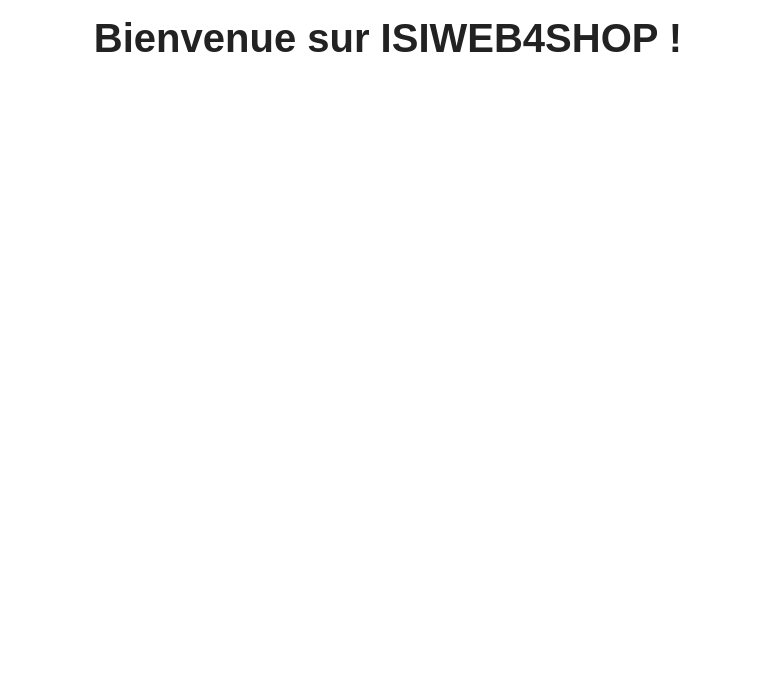
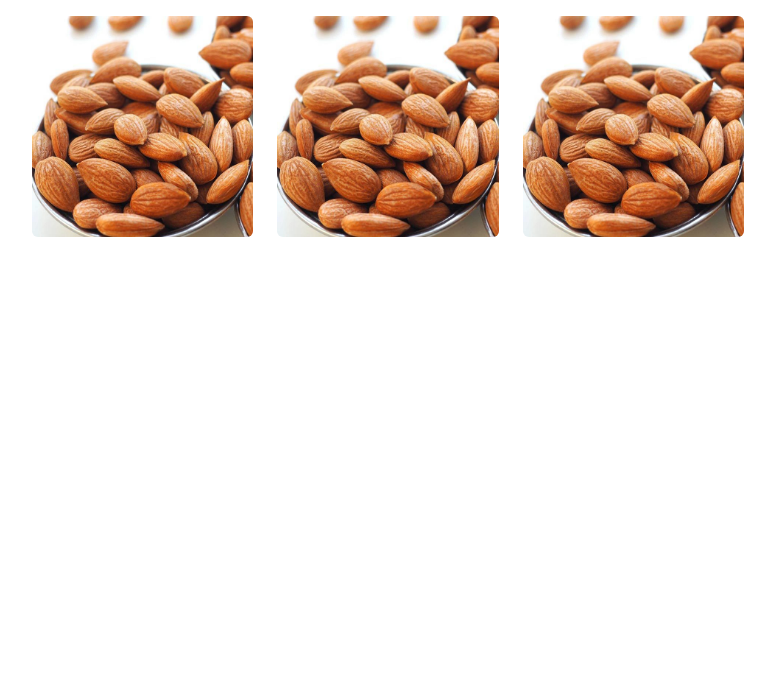
Before and after one commit to GalaX1us/Shopping-Bag-Website, a PHP site: page / in a window 1280 px wide. Shown: the part 59-743 px from the top of the page, without its empty margins (252-1027 px from the left). Run offline with PHP 8.4, Linux system fonts and the light colour scheme; some web fonts are replaced.

Commit message:
style changes

```diff
--- a/Style/Style.css
+++ b/Style/Style.css
@@ -9,7 +9,7 @@
 .description_produit {
     margin: auto;
 }
-.container-fluid {
+.dynamic-width {
     text-align: center;
     min-height: 100%;
 }
@@ -32,28 +32,28 @@ input[type='number']{
 
 /* Small devices */
 @media (min-width: 576px) {
-    .container-fluid {
+    .dynamic-width {
       width: 100%;
     }
   }
 
   /* Medium devices */
   @media (min-width: 768px) {
-    .container-fluidody {
+    .dynamic-width {
       width: 100%;
     }
   }
 
   /* Large devices */
   @media (min-width: 992px) {
-    .container-fluid {
+    .dynamic-width {
       width: 80%;
     }
   }
 
   /* Extra large devices */
   @media (min-width: 1200px) {
-    .container-fluid {
+    .dynamic-width {
       width: 60%;
     }
 
--- a/Vues/VueCreerCompte.php
+++ b/Vues/VueCreerCompte.php
@@ -16,7 +16,7 @@ else
 
   <form method="post" action="index.php?action=CreerCompte">
         <div class="mb-3">
-           <input type="text" name="name" value="<?= $name?>" placeholder="prénom" class="form-control"  aria-required="true" aria-describedby="emailHelp" required>
+           <input type="text" name="name" value="<?= $name?>" placeholder="Prénom" class="form-control"  aria-required="true" aria-describedby="emailHelp" required>
           <input type="text" name="surname" value="<?= $surname?>" placeholder="Nom" class="form-control" aria-required="true" required>
         </div>
         <br>
@@ -24,7 +24,7 @@ else
           <input type="text" name="add1" value="<?= $add1?>" placeholder="Adresse" class="form-control" aria-required="true" required>
           <input type="text" name="add2" value="<?= $add2?>" placeholder="Complément d'adresse" class="form-control" >
           <input type="text" name="city" value="<?= $city?>" placeholder="Ville" class="form-control" aria-required="true" required>
-          <input type="text" name="code" value="<?= $code?>" placeholder="code postal" class="form-control" pattern="\d{5,5}"aria-required="true" required>
+          <input type="text" name="code" value="<?= $code?>" placeholder="Code Postal" class="form-control" pattern="\d{5,5}"aria-required="true" required>
         </div>
         <br>
         <div class="mb-3">
--- a/Vues/VueProduit.php
+++ b/Vues/VueProduit.php
@@ -27,11 +27,14 @@
             <div class="card-header ">
                 <div class="float-start">
                     <img class="rounded" style="height: 8vh" src="assets/<?= $review['photo_user']?>" alt="<?= $review['photo_user']?>">
-                <?= $review['name_user']?>
+                <span class="m-2"><?= $review['name_user']?></span>
                 <?php
                     for ($i = 0; $i < $review['stars']; $i++) {
                     echo '<img style="height: 3vh" src="assets/review_star.png" alt="star">';
                     }
+                    for ($i = 0; $i < 5-$review['stars']; $i++) {
+                        echo '<img style="height: 3vh" src="assets/review_grey.png" alt="star">';
+                        }
                 ?>
                 </div>
         </div>
--- a/Vues/VueProduitsMulti.php
+++ b/Vues/VueProduitsMulti.php
@@ -7,7 +7,8 @@
     <hr class="bg-primary border-3 border-top border-primary">
         <div class="produitMulti m-5 my-auto">
         <div class="image_produit">
-            <a href="index.php?action=Produit&prod_id=<?= $produit['id']?>"><img class="rounded" src="assets/<?= $produit['image']?>" alt="<?= $produit['name']?>"></a>
+            <a href="index.php?action=Produit&prod_id=<?= $produit['id']?>">
+            <img class="rounded" src="assets/<?= $produit['image']?>" alt="<?= $produit['name']?>"></a>
         </div>
         <div class="description_produit m-3 my-auto">
             <a href="index.php?action=Produit&prod_id=<?= $produit['id']?>"><h3><?= $produit['name']?></h3></a>
--- a/Vues/VueTemplate.php
+++ b/Vues/VueTemplate.php
@@ -13,8 +13,7 @@
       <div class="d-flex flex-column min-vh-100">
 
          <?php require('VueBarreNavigation.php');?>
-
-         <main class="container-fluid p-3 flex-grow-1" style="min-height:50vh">
+         <main class="container-fluid dynamic-width p-3 flex-grow-1" style="min-height:50vh">
             <?= $contenu ?>
          </main>
 
--- a/Vues/vueAccueil.php
+++ b/Vues/vueAccueil.php
@@ -1,2 +1,20 @@
-<?php $titre = 'ISIWEB4SHOP - Accueil'; ?>
-<?php $contenu = "<h1> Bienvenue sur ISIWEB4SHOP !  </h1>"; ?>
+<?php $titre = 'ISIWEB4SHOP -Accueil'; ?>
+
+<?php ob_start(); ?>
+        <div class="container">
+            <div class="row">
+                <div class="col-4">
+                <img class="rounded img-fluid" src="assets/amandes.jpg" alt="amandes">
+                </div>
+                <div class="col-4">
+                <img class="rounded img-fluid" src="assets/amandes.jpg" alt="amandes">
+                </div>
+                <div class="col-4">
+                <img class="rounded img-fluid" src="assets/amandes.jpg" alt="amandes">
+                </div>
+            </div>
+
+        </div>
+
+
+<?php $contenu = ob_get_clean(); ?>
```
Also changed, not shown: assets/review_grey.png (renamed from assets/review_gray.png).
